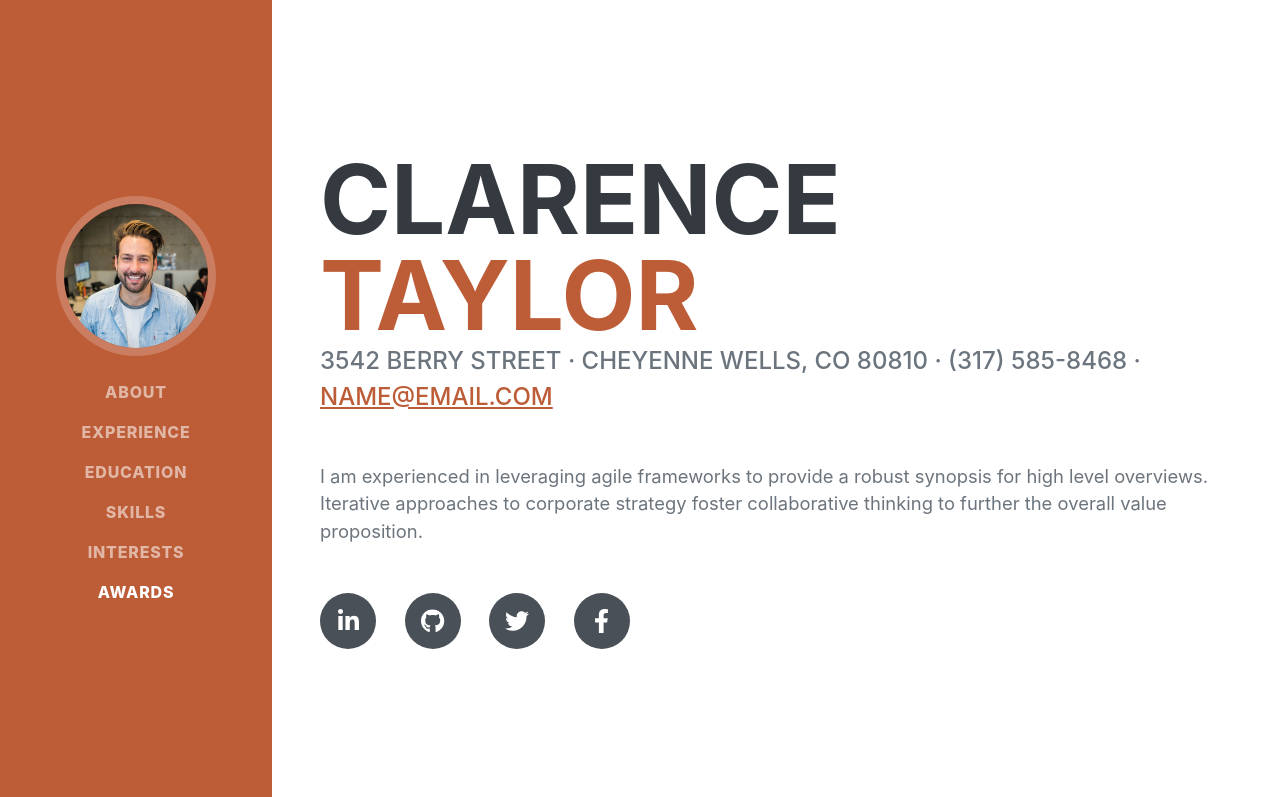
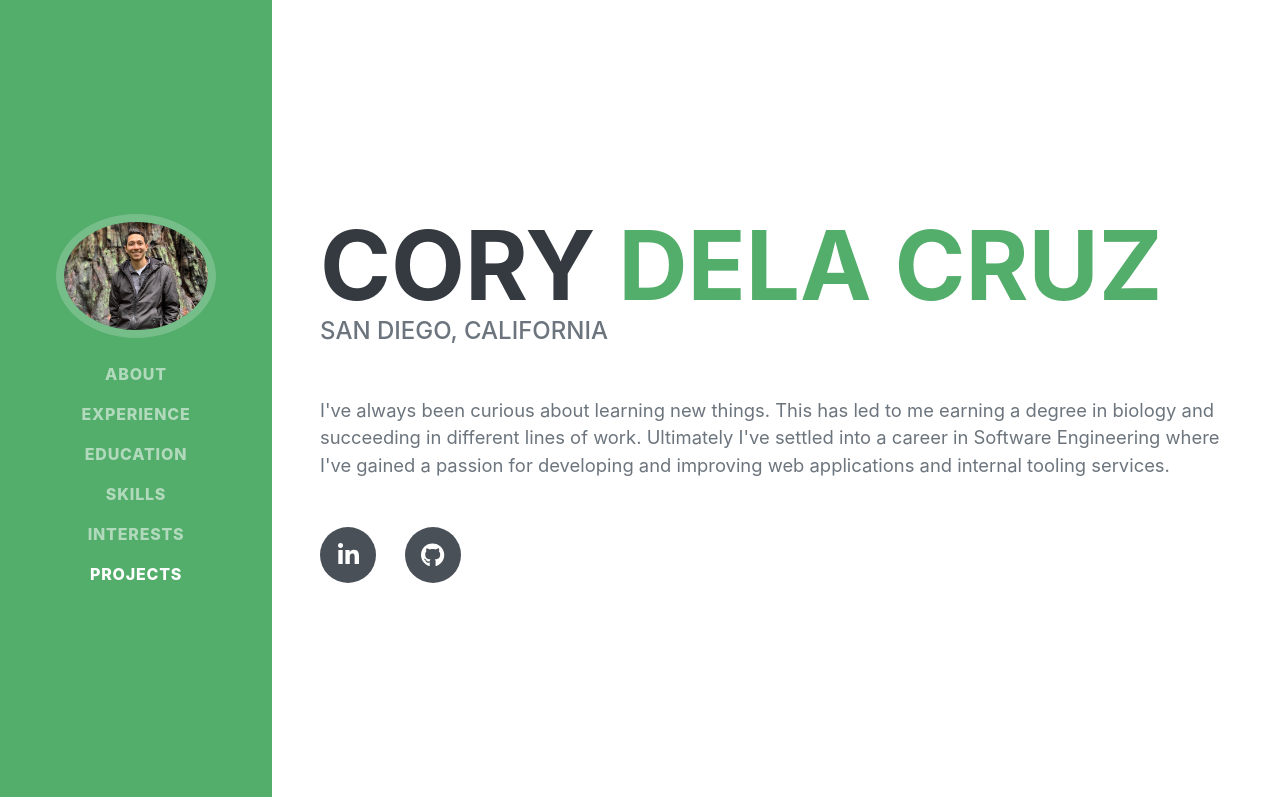
Before and after one commit to CoryDCruz/portfolio, a plain HTML site: page index.html in a window 1280 px wide. Shown: the top 797 px of the page. Drawn offline with nearby package versions, Linux system fonts and the light colour scheme; a web font is replaced by a local one.

Commit message:
updated about me page

```diff
--- a/index.html
+++ b/index.html
@@ -19,8 +19,8 @@
         <!-- Navigation-->
         <nav class="navbar navbar-expand-lg navbar-dark bg-primary fixed-top" id="sideNav">
             <a class="navbar-brand js-scroll-trigger" href="#page-top">
-                <span class="d-block d-lg-none">Clarence Taylor</span>
-                <span class="d-none d-lg-block"><img class="img-fluid img-profile rounded-circle mx-auto mb-2" src="assets/img/profile.jpg" alt="..." /></span>
+                <span class="d-block d-lg-none">Cory Dela Cruz</span>
+                <span class="d-none d-lg-block"><img class="img-fluid img-profile rounded-circle mx-auto mb-2" src="assets/img/profile.jpeg" alt="..." /></span>
             </a>
             <button class="navbar-toggler" type="button" data-bs-toggle="collapse" data-bs-target="#navbarResponsive" aria-controls="navbarResponsive" aria-expanded="false" aria-label="Toggle navigation"><span class="navbar-toggler-icon"></span></button>
             <div class="collapse navbar-collapse" id="navbarResponsive">
@@ -30,7 +30,7 @@
                     <li class="nav-item"><a class="nav-link js-scroll-trigger" href="#education">Education</a></li>
                     <li class="nav-item"><a class="nav-link js-scroll-trigger" href="#skills">Skills</a></li>
                     <li class="nav-item"><a class="nav-link js-scroll-trigger" href="#interests">Interests</a></li>
-                    <li class="nav-item"><a class="nav-link js-scroll-trigger" href="#awards">Awards</a></li>
+                    <li class="nav-item"><a class="nav-link js-scroll-trigger" href="#projects">Projects</a></li>
                 </ul>
             </div>
         </nav>
@@ -40,19 +40,16 @@
             <section class="resume-section" id="about">
                 <div class="resume-section-content">
                     <h1 class="mb-0">
-                        Clarence
-                        <span class="text-primary">Taylor</span>
+                        Cory
+                        <span class="text-primary">Dela Cruz</span>
                     </h1>
                     <div class="subheading mb-5">
-                        3542 Berry Street · Cheyenne Wells, CO 80810 · (317) 585-8468 ·
-                        <a href="mailto:name@email.com">name@email.com</a>
+                        San Diego, California
                     </div>
-                    <p class="lead mb-5">I am experienced in leveraging agile frameworks to provide a robust synopsis for high level overviews. Iterative approaches to corporate strategy foster collaborative thinking to further the overall value proposition.</p>
+                    <p class="lead mb-5">I've always been curious about learning new things. This has led to me earning a degree in biology and succeeding in different lines of work.  Ultimately I've settled into a career in Software Engineering where I've gained a passion for developing and improving web applications and internal tooling services.</p>
                     <div class="social-icons">
-                        <a class="social-icon" href="#!"><i class="fab fa-linkedin-in"></i></a>
-                        <a class="social-icon" href="#!"><i class="fab fa-github"></i></a>
-                        <a class="social-icon" href="#!"><i class="fab fa-twitter"></i></a>
-                        <a class="social-icon" href="#!"><i class="fab fa-facebook-f"></i></a>
+                        <a class="social-icon" href="https://www.linkedin.com/in/cory-dela-cruz/"><i class="fab fa-linkedin-in"></i></a>
+                        <a class="social-icon" href="https://github.com/CoryDCruz"><i class="fab fa-github"></i></a>
                     </div>
                 </div>
             </section>
@@ -171,7 +168,7 @@
             </section>
             <hr class="m-0" />
             <!-- Awards-->
-            <section class="resume-section" id="awards">
+            <section class="resume-section" id="projects">
                 <div class="resume-section-content">
                     <h2 class="mb-5">Awards & Certifications</h2>
                     <ul class="fa-ul mb-0">
```
Also changed, not shown: assets/img/profile.jpeg (added), assets/img/profile.jpg (deleted), css/styles.css, 1 other file.
